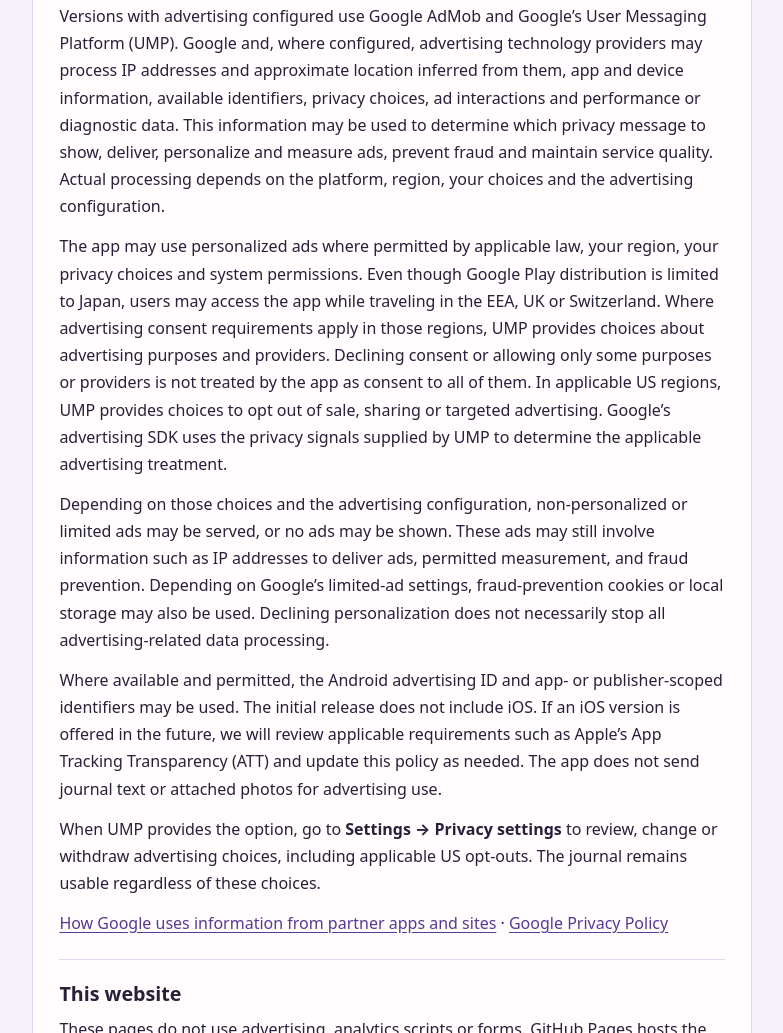
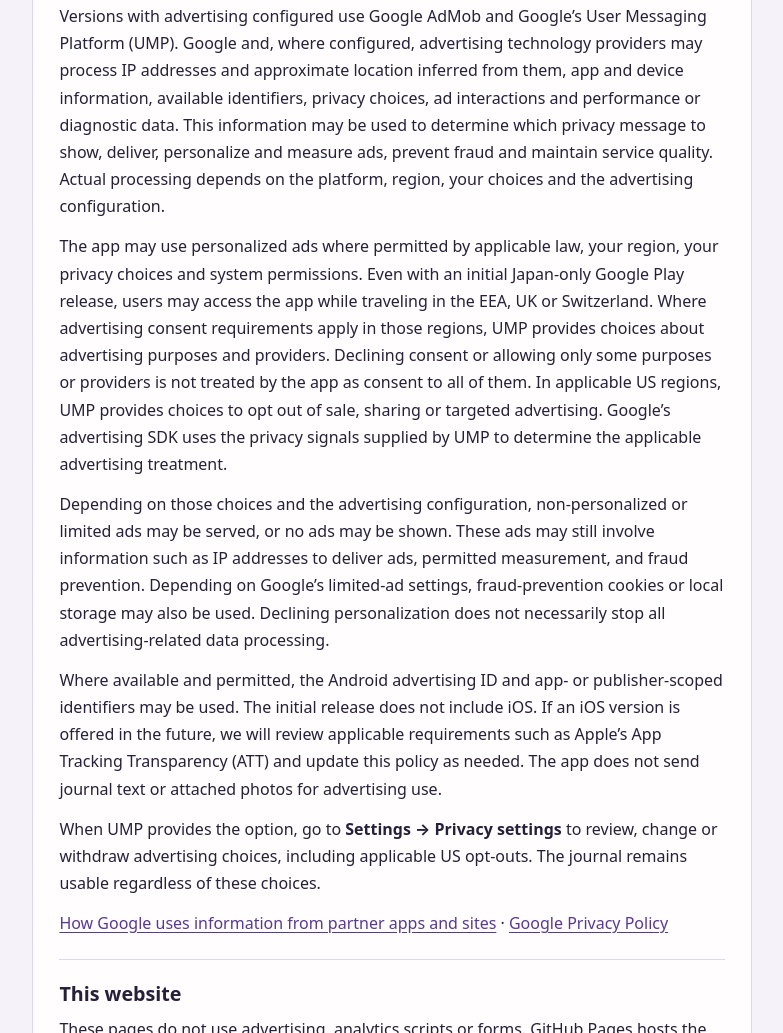
Before and after one commit to luvcat/luvcat.github.io, a plain HTML site: page three-good-things-site/en/index.html in a window 1280 px wide. Shown: the part 1260-2293 px from the top of the page, without its empty margins (248-1031 px from the left). Drawn offline with Linux system fonts and the light colour scheme.

Commit message:
docs(privacy): clarify Japan-only distribution is planned, not yet active

```diff
--- a/three-good-things-site/en/index.html
+++ b/three-good-things-site/en/index.html
@@ -45,7 +45,7 @@
       <section>
         <h2>Advertising and privacy choices</h2>
         <p>Versions with advertising configured use Google AdMob and Google’s User Messaging Platform (UMP). Google and, where configured, advertising technology providers may process IP addresses and approximate location inferred from them, app and device information, available identifiers, privacy choices, ad interactions and performance or diagnostic data. This information may be used to determine which privacy message to show, deliver, personalize and measure ads, prevent fraud and maintain service quality. Actual processing depends on the platform, region, your choices and the advertising configuration.</p>
-        <p>The app may use personalized ads where permitted by applicable law, your region, your privacy choices and system permissions. Even though Google Play distribution is limited to Japan, users may access the app while traveling in the EEA, UK or Switzerland. Where advertising consent requirements apply in those regions, UMP provides choices about advertising purposes and providers. Declining consent or allowing only some purposes or providers is not treated by the app as consent to all of them. In applicable US regions, UMP provides choices to opt out of sale, sharing or targeted advertising. Google’s advertising SDK uses the privacy signals supplied by UMP to determine the applicable advertising treatment.</p>
+        <p>The app may use personalized ads where permitted by applicable law, your region, your privacy choices and system permissions. Even with an initial Japan-only Google Play release, users may access the app while traveling in the EEA, UK or Switzerland. Where advertising consent requirements apply in those regions, UMP provides choices about advertising purposes and providers. Declining consent or allowing only some purposes or providers is not treated by the app as consent to all of them. In applicable US regions, UMP provides choices to opt out of sale, sharing or targeted advertising. Google’s advertising SDK uses the privacy signals supplied by UMP to determine the applicable advertising treatment.</p>
         <p>Depending on those choices and the advertising configuration, non-personalized or limited ads may be served, or no ads may be shown. These ads may still involve information such as IP addresses to deliver ads, permitted measurement, and fraud prevention. Depending on Google’s limited-ad settings, fraud-prevention cookies or local storage may also be used. Declining personalization does not necessarily stop all advertising-related data processing.</p>
         <p>Where available and permitted, the Android advertising ID and app- or publisher-scoped identifiers may be used. The initial release does not include iOS. If an iOS version is offered in the future, we will review applicable requirements such as Apple’s App Tracking Transparency (ATT) and update this policy as needed. The app does not send journal text or attached photos for advertising use.</p>
         <p>When UMP provides the option, go to <strong>Settings → Privacy settings</strong> to review, change or withdraw advertising choices, including applicable US opt-outs. The journal remains usable regardless of these choices.</p>
```
